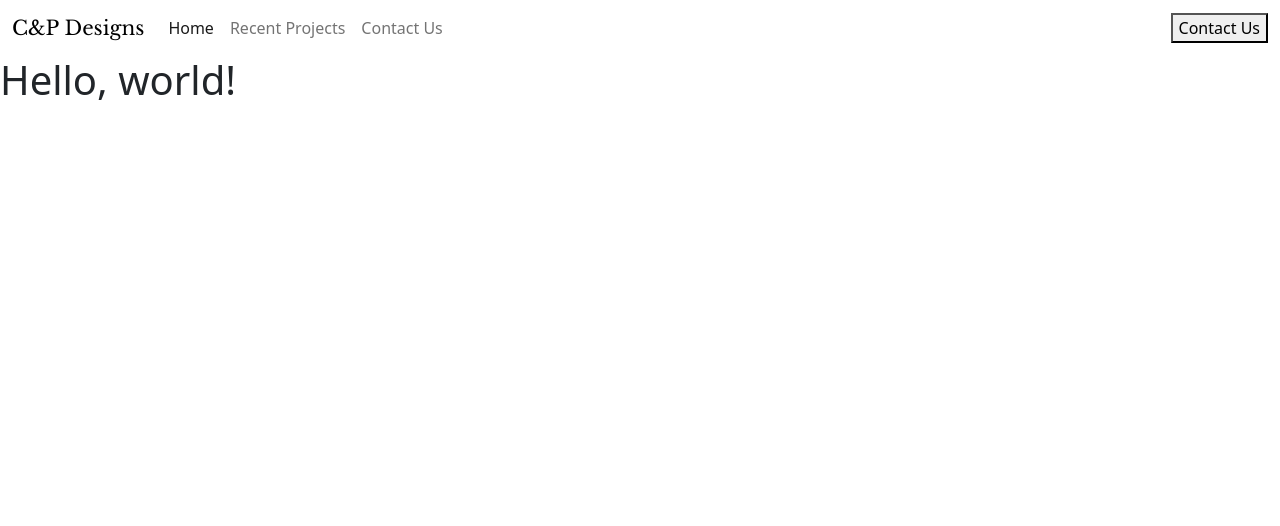
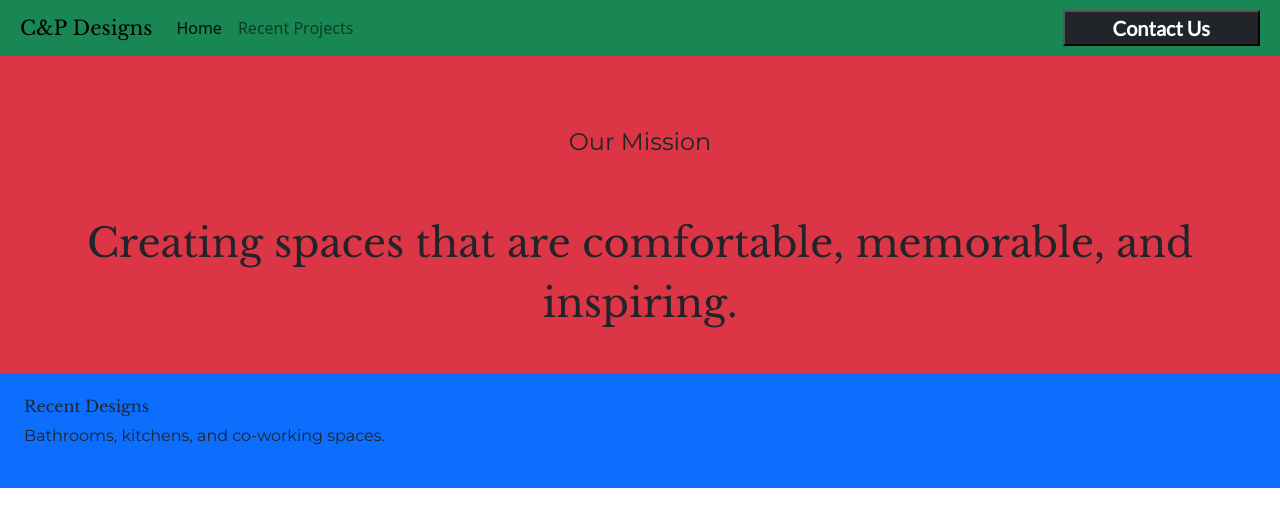
Before and after one commit to chanlathung/mfw-project, a plain HTML site: page index.html in a window 1280 px wide. Drawn offline with nearby package versions, Linux system fonts and the light colour scheme.

Commit message:
Update index.html

```diff
--- a/index.html
+++ b/index.html
@@ -19,32 +19,40 @@
     <title>C&P Designs</title>
   </head>
   <body>
-    <nav class="navbar navbar-expand-md navbar-light">
+    <nav class="navbar navbar-expand-md navbar-light p-2 bg-success">
       <div class="container-fluid">
-        <a class="navbar-brand fs-5" style="font-family: 'Libre Baskerville', Times, sans serif; color: black;" href="#">C&P Designs</a>
-        <!-- Contact Us Button -->
+          <a class="navbar-brand" style="font-family: 'Libre Baskerville', Times, sans serif; color: black;" href="#">C&P Designs</a>
+          <!-- Contact Us Button | Mobile View-->
           <div class="d-md-none">
-          <button>Contact Us</button>
+            <button class="bg-dark text-white fw-bold px-5 fs-5" style="font-family: Lato;">Contact Us</button>
           </div>
-        <button class="navbar-toggler" type="button" data-bs-toggle="collapse" data-bs-target="#navbarNavAltMarkup" aria-controls="navbarNavAltMarkup" aria-expanded="false" aria-label="Toggle navigation">
+          <button class="navbar-toggler border-0" type="button" data-bs-toggle="collapse" data-bs-target="#navbarNavAltMarkup" aria-controls="navbarNavAltMarkup" aria-expanded="false" aria-label="Toggle navigation">
             <span class="navbar-toggler-icon"></span>
           </button>
           <div class="collapse navbar-collapse text-center" id="navbarNavAltMarkup">
             <div class="navbar-nav">
               <a class="nav-link active" aria-current="page" href="#">Home</a>
               <a class="nav-link" href="#">Recent Projects</a>
-            <a class="nav-link" href="#">Contact Us</a>
             </div>
           </div>
+          <!-- Contact Us Button | Md-Lg View-->
           <div class="d-none d-md-block">
-          <button>Contact Us</button>
+            <button class="bg-dark text-white fw-bold px-5 fs-5" style="font-family: Lato;">Contact Us</button>
           </div>
         </div>
     </nav>
-    <div>
-      <h1>Hello, world!</h1>
+
+    <!-- Mission Statement -->
+    <div  class="text-center p-4 bg-danger">
+      <h4 class="p-5" style="font-family: Montserrat;">Our Mission</h4>
+      <p class="fs-1" style="font-family: 'Libre Baskerville', Times, sans serif;">Creating spaces that are comfortable, memorable, and inspiring.</p>
     </div>
 
+    <!-- Recent Projects -->
+    <div class="bg-primary p-4">
+      <h6 style="font-family: 'Libre Baskerville', Times, sans serif;">Recent Designs</h6>
+      <p class="fw-bolder;" style="font-family: Montserrat;">Bathrooms, kitchens, and co-working spaces.</p>
+    </div>
 
     <!-- Optional JavaScript; choose one of the two! -->
 
```
Lines whose indentation alone changed are shown as unchanged.
